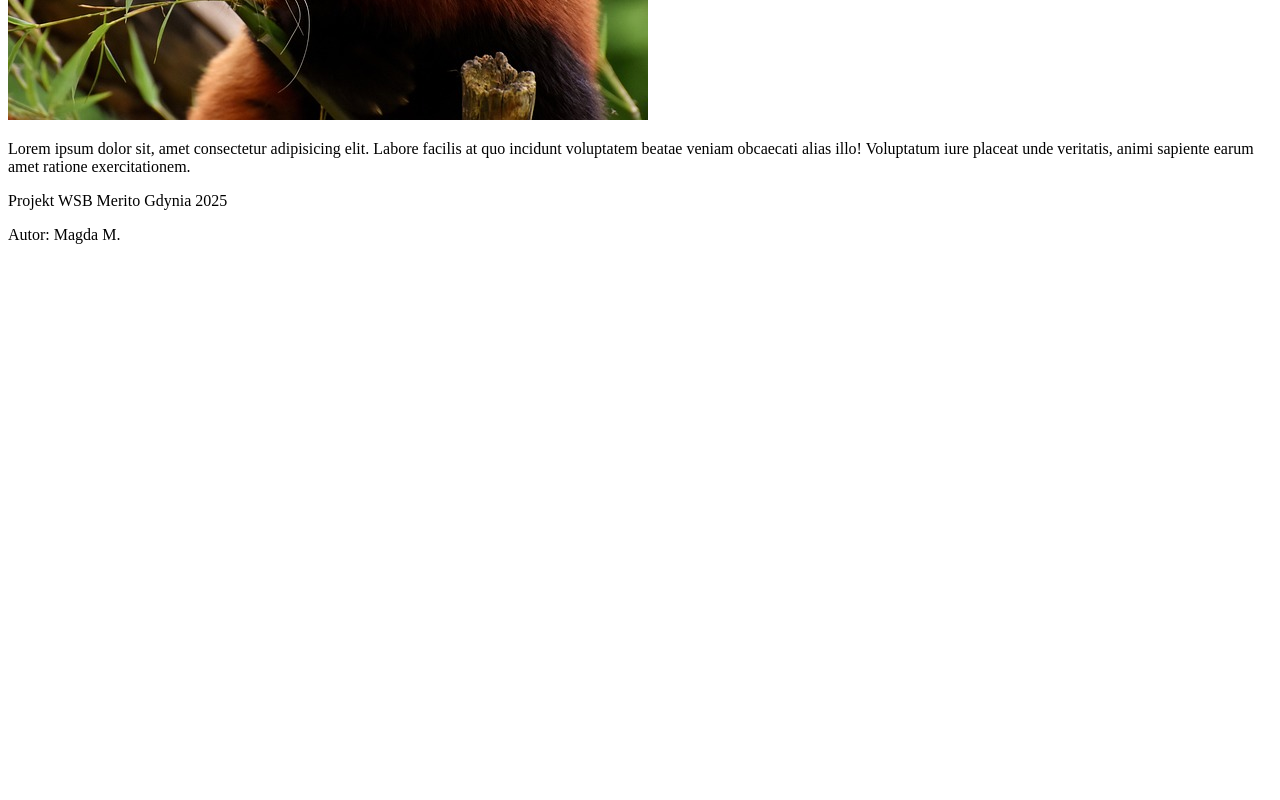
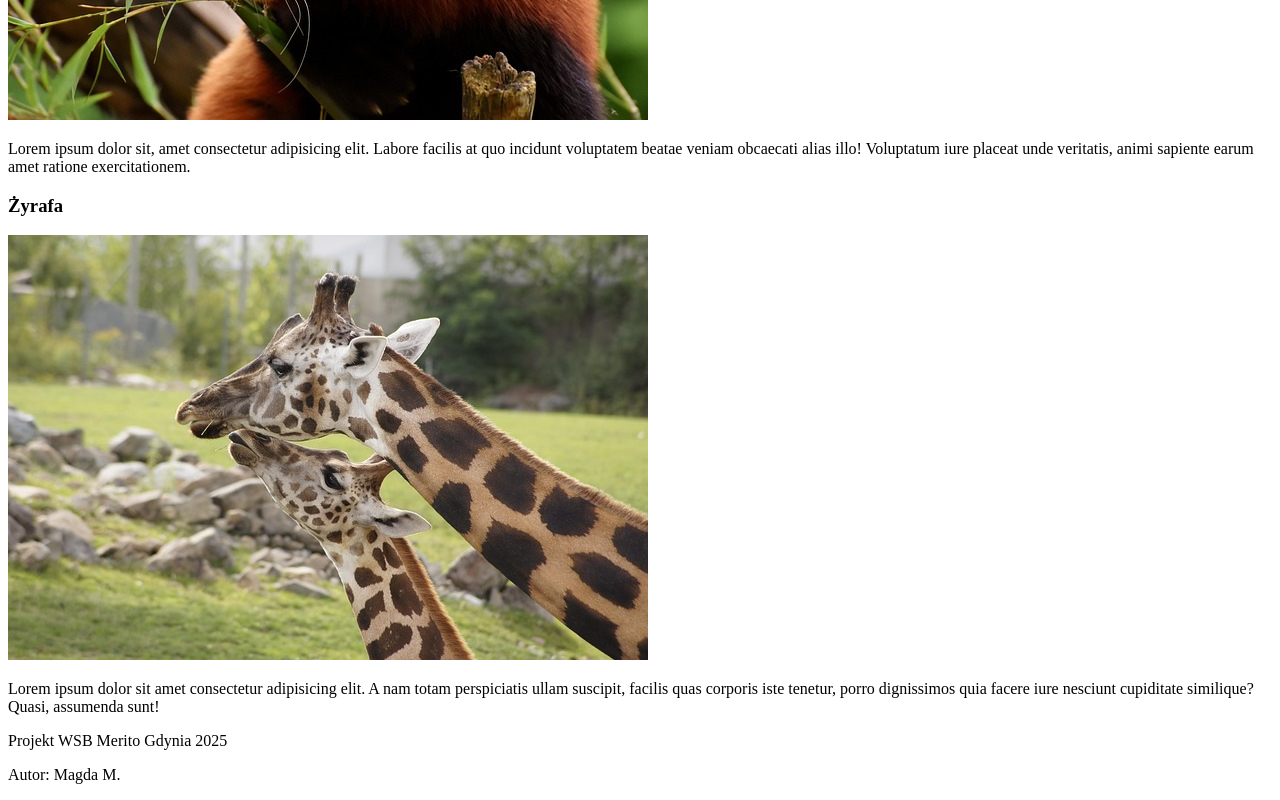
Before and after one commit to magdamadejwsb/WZ_INLN3_hyb_wszyscy, a plain HTML site: page index.html in a window 1280 px wide. Shown: the part 920-1720 px from the top of the page. Before the commit the page ends 1180 px from the top, so only its background shows below. Drawn offline with Linux system fonts and the light colour scheme.

Commit message:
dodaj sekcje zyrafy

```diff
--- a/index.html
+++ b/index.html
@@ -21,6 +21,11 @@
             <img src="./img/panda.jpg" alt="">
             <p>Lorem ipsum dolor sit, amet consectetur adipisicing elit. Labore facilis at quo incidunt voluptatem beatae veniam obcaecati alias illo! Voluptatum iure placeat unde veritatis, animi sapiente earum amet ratione exercitationem.</p>
         </section>
+        <section>
+            <h3>Żyrafa</h3>
+            <img src="./img/zyrafa.jpg" alt="">
+            <p>Lorem ipsum dolor sit amet consectetur adipisicing elit. A nam totam perspiciatis ullam suscipit, facilis quas corporis iste tenetur, porro dignissimos quia facere iure nesciunt cupiditate similique? Quasi, assumenda sunt!</p>
+        </section>
     </main>
     <footer>
         <p>Projekt WSB Merito Gdynia 2025</p>
```
Also changed, not shown: img/zyrafa.jpg (added).
